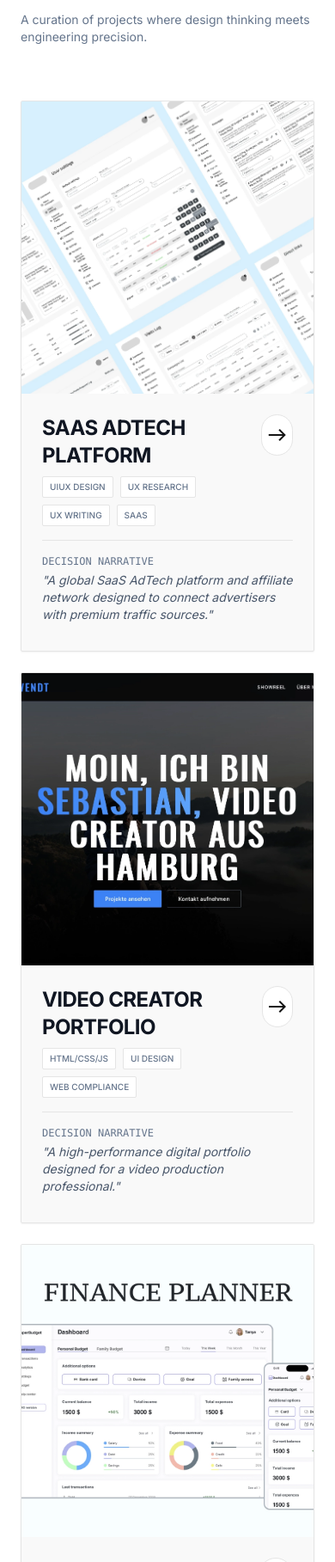
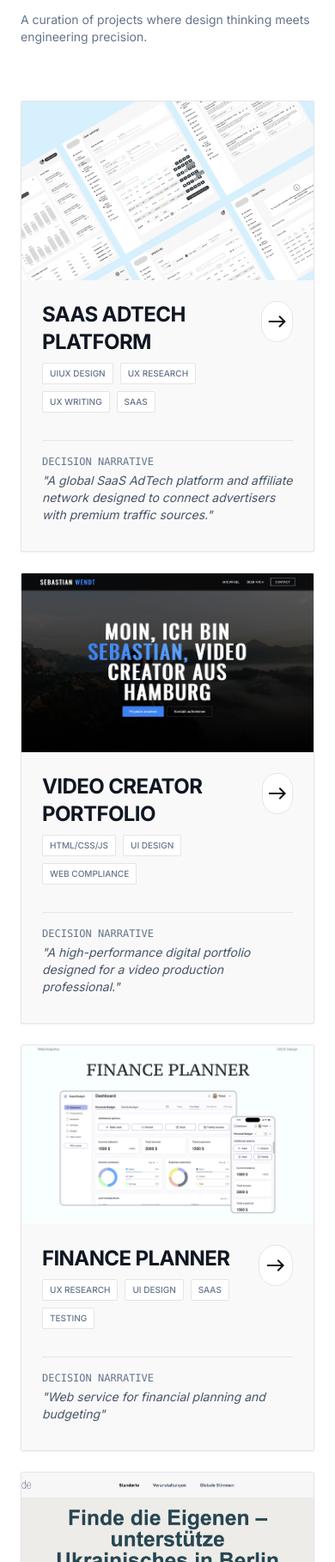
Before and after one commit to Yurgen-design/yurii-lavuta-portfolio, a website: page index.html in a window 390 px wide. Shown: the part 1528-3345 px from the top of the page at 86% size. Drawn offline with Linux system fonts and the light colour scheme.

Commit message:
Add files via upload

```diff
--- a/index.html
+++ b/index.html
@@ -144,6 +144,15 @@
         }
         /* ----------------------------------- */
 
+        .project-card-image {
+            height: 208px;
+        }
+        @media (min-width: 768px) {
+            .project-card-image {
+                height: 340px;
+            }
+        }
+
         @media (prefers-reduced-motion: reduce) {
             *, *::before, *::after {
                 animation-duration: 0.01ms !important;
@@ -245,11 +254,11 @@
 <p class="text-text-muted max-w-sm text-sm">A curation of projects where design thinking meets engineering precision.</p>
 </div>
 <div class="grid grid-cols-1 md:grid-cols-5 gap-6 items-stretch" data-stagger>
-<a class="md:col-span-3 group relative bg-card-light rounded-xl overflow-hidden border border-border-light transition-all duration-500 shadow-sm hover:shadow-md reveal block" href="project Claro.html">
-<div class="overflow-hidden" style="height: 340px;">
+<a class="md:col-span-3 group relative bg-card-light rounded-xl overflow-hidden border border-border-light transition-all duration-500 shadow-sm hover:shadow-md reveal flex flex-col" href="project Claro.html">
+<div class="overflow-hidden project-card-image">
 <img alt="SaaS Dashboard" class="w-full h-full object-cover transition-transform duration-700 group-hover:scale-105" data-alt="Modern minimalist SaaS dashboard interface with data visualizations" src="ClaroAds/Claro_vireframes.webp"/>
 </div>
-<div class="pt-6 px-6 pb-6">
+<div class="pt-6 px-6 pb-6 flex-1 flex flex-col justify-between">
 <div class="flex justify-between items-start mb-4 gap-4">
 <div class="flex-1 min-w-0">
 <h4 class="text-2xl font-bold mb-2 uppercase tracking-tight text-charcoal break-words" style="color:#101622">SaaS AdTech platform</h4>
@@ -270,11 +279,11 @@
 </div>
 </div>
 </a>
-<a class="md:col-span-2 group relative bg-card-light rounded-xl overflow-hidden border border-border-light transition-all duration-500 shadow-sm hover:shadow-md reveal block" href="project Sebastian.html">
-<div class="overflow-hidden" style="height: 340px;">
+<a class="md:col-span-2 group relative bg-card-light rounded-xl overflow-hidden border border-border-light transition-all duration-500 shadow-sm hover:shadow-md reveal flex flex-col" href="project Sebastian.html">
+<div class="overflow-hidden project-card-image">
 <img alt="Brand Identity" class="w-full h-full object-cover transition-transform duration-700 group-hover:scale-105" data-alt="Modern Video Creator Portfolio" src="Sebastian/Sebastian2.webp"/>
 </div>
-<div class="pt-6 px-6 pb-6">
+<div class="pt-6 px-6 pb-6 flex-1 flex flex-col justify-between">
 <div class="flex justify-between items-start mb-4 gap-4">
 <div class="flex-1 min-w-0">
 <h4 class="text-2xl font-bold mb-2 uppercase tracking-tight text-charcoal break-words" style="color:#101622">Video Creator Portfolio</h4>
@@ -294,11 +303,11 @@
 </div>
 </div>
 </a>
-<a class="md:col-span-2 group relative bg-card-light rounded-xl overflow-hidden border border-border-light transition-all duration-500 shadow-sm hover:shadow-md reveal block" href="project Budget.html">
-<div class="overflow-hidden" style="height: 340px;">
+<a class="md:col-span-2 group relative bg-card-light rounded-xl overflow-hidden border border-border-light transition-all duration-500 shadow-sm hover:shadow-md reveal flex flex-col" href="project Budget.html">
+<div class="overflow-hidden project-card-image">
 <img alt="Data Visualizer" class="w-full h-full object-cover transition-transform duration-700 group-hover:scale-105" data-alt="Mobile and Web screen of the SaaS Dascboard" src="Budget/Fin1.webp"/>
 </div>
-<div class="pt-6 px-6 pb-6">
+<div class="pt-6 px-6 pb-6 flex-1 flex flex-col justify-between">
 <div class="flex justify-between items-start mb-4 gap-4">
 <div class="flex-1 min-w-0">
 <h4 class="text-2xl font-bold mb-2 uppercase tracking-tight text-charcoal break-words" style="color:#101622">Finance Planner</h4>
@@ -319,11 +328,11 @@
 </div>
 </div>
 </a>
-<a class="md:col-span-3 group relative bg-card-light rounded-xl overflow-hidden border border-border-light transition-all duration-500 shadow-sm hover:shadow-md reveal block" href="project Svoji.html">
-<div class="overflow-hidden" style="height: 340px;">
+<a class="md:col-span-3 group relative bg-card-light rounded-xl overflow-hidden border border-border-light transition-all duration-500 shadow-sm hover:shadow-md reveal flex flex-col" href="project Svoji.html">
+<div class="overflow-hidden project-card-image">
 <img alt="Fintech Analytics Dashboard" class="w-full h-full object-cover transition-transform duration-700 group-hover:scale-105" data-alt="Modern minimalist SaaS dashboard interface with data visualizations" src="Swoji/1.webp"/>
 </div>
-<div class="pt-6 px-6 pb-6">
+<div class="pt-6 px-6 pb-6 flex-1 flex flex-col justify-between">
 <div class="flex justify-between items-start mb-4 gap-4">
 <div class="flex-1 min-w-0">
 <h4 class="text-2xl font-bold mb-2 uppercase tracking-tight text-charcoal break-words">Digital Civic Ecosystem</h4>
```
